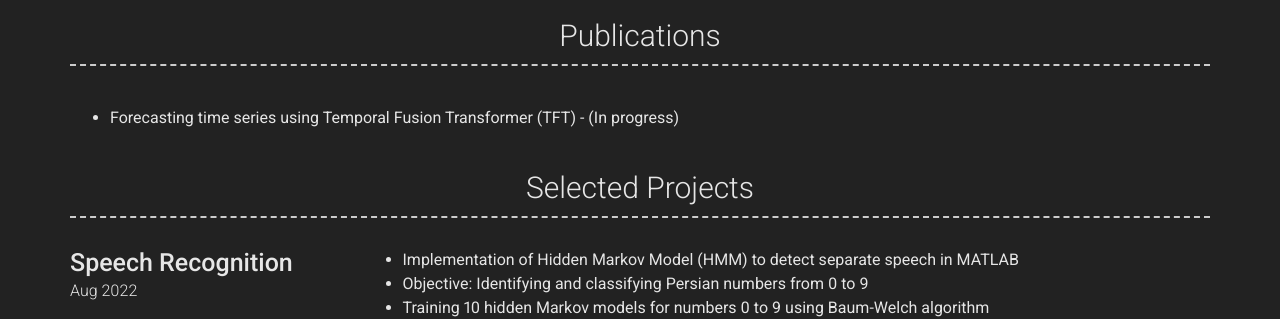
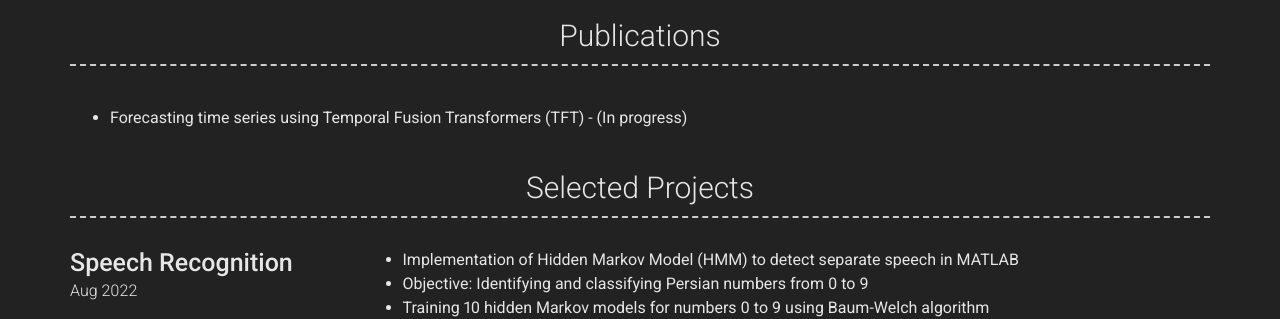
Before and after one commit to ashourzadeh7/ashourzadeh7.github.io, a Jekyll site: the page built from index.md, in a window 1280 px wide and 900 px high, scrolled down 1108 px. Shown: the part 152-471 px from the top of the window. Built offline with Jekyll 4.4.1, drawn with Linux system fonts in a browser that asks for light colours; nearby versions of some CDN libraries.

Commit message:
Update _config.yml

```diff
--- a/_config.yml
+++ b/_config.yml
@@ -120,7 +120,7 @@ content:
   - title: Publications
     layout: text
     content: |
-      - Forecasting time series using Temporal Fusion Transformer (TFT) - (In progress)
+      - Forecasting time series using Temporal Fusion Transformers (TFT) - (In progress)
 
 
   - title: Selected Projects # Title for the section
```
